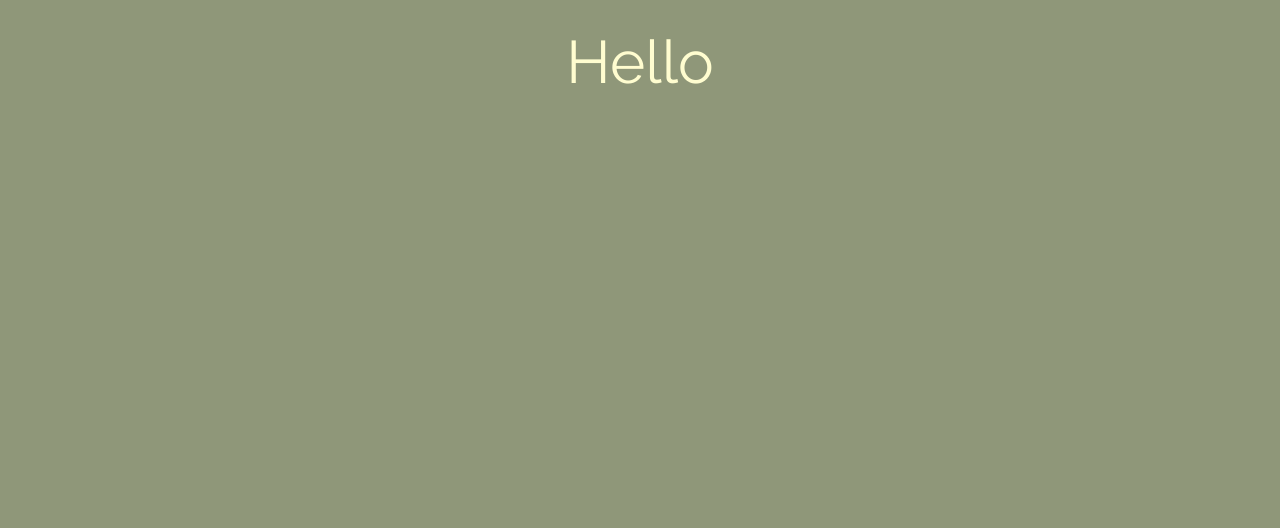
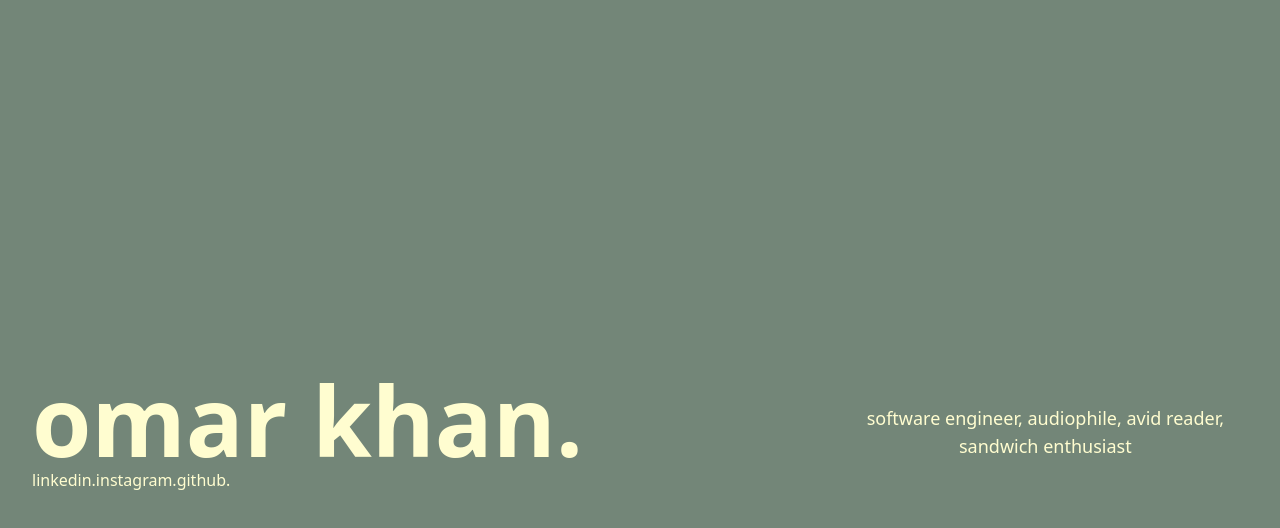
Before and after one commit to ris-tlp/ris-tlp.github.io, a React (Vite) app: page / in a window 1280 px wide. Shown: the top 528 px of the page. Built offline with nearby package versions, Linux system fonts and the light colour scheme.

Commit message:
Sample text

```diff
--- a/src/App.tsx
+++ b/src/App.tsx
@@ -3,9 +3,21 @@ import './App.css'
 function App() {
   return (
     <>
-      <div className="bg-sage-green">
+      {/* <div className="bg-sage-green">
         <p className="text-6xl font-raleway">Hello</p>
-      </div>
+      </div> */}
+      <section className="flex justify-between items-center h-screen">
+        <div className="flex-col">
+          <h1 className="text-8xl font-bold">omar khan.</h1>
+          <div id="icons" className="flex">
+            <p>linkedin.</p>
+            <p>instagram.</p>
+            <p>github.</p>
+          </div>
+        </div>
+
+        <p className="text-lg max-w-1/3">software engineer, audiophile, avid reader, sandwich enthusiast</p>
+      </section>
     </>
   )
 }
--- a/src/index.css
+++ b/src/index.css
@@ -4,7 +4,7 @@
 @theme {
   --font-raleway: "Raleway", sans-serif;
 
-  --color-sage-green: #8f9779;
+  --color-sage-green: #738678;
   --color-cream: #fffdd0;
 }
 
```
